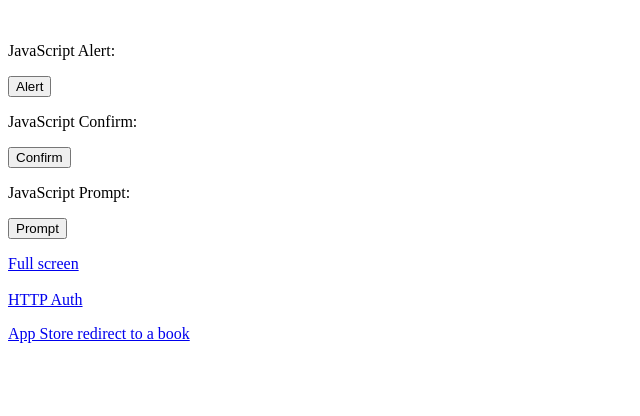
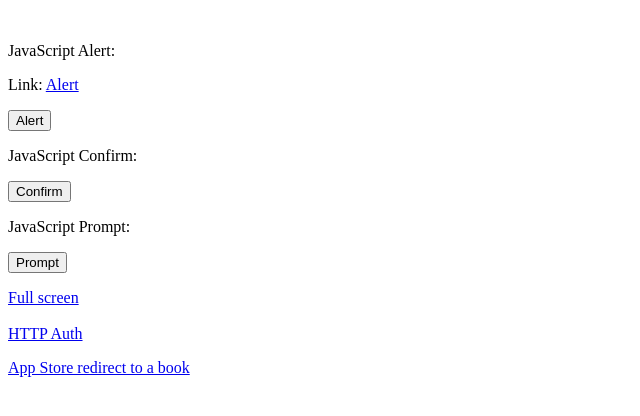
Before and after one commit to chrome-test/chrome-test.github.io, a plain HTML site: page nonmodal/index.html in a window 1280 px wide. Shown: the whole page, without its empty margins (0-640 px from the left). Drawn offline with Linux system fonts and the light colour scheme.

Commit message:
l Please enter the commit message for your changes. Lines starting

```diff
--- a/nonmodal/index.html
+++ b/nonmodal/index.html
@@ -4,9 +4,10 @@
     <meta charset="UTF-8">
     <title>NonModal Samples</title>
 </head>
-
+<body>
 <br>
 <p>JavaScript Alert:</p>
+<p> Link: <a href='#' onClick="alert_js()">Alert</a></p>
 <button onclick="alert_js()">Alert</button>
 <p> JavaScript Confirm:</p>
 <button onclick="confirm_js()" >Confirm</button>
@@ -20,6 +21,7 @@
 <br>
 <p><a href="http://browsingtest.appspot.com/external_url_book_redirect.html">
       App Store redirect to a book</a></p>
+</body>
 <script>
 function alert_js() {
   alert("Hello! I am an alert box!");
@@ -35,5 +37,4 @@ function prompt_js(){
         }
 }
 </script>
-</body>
 </html>
```
